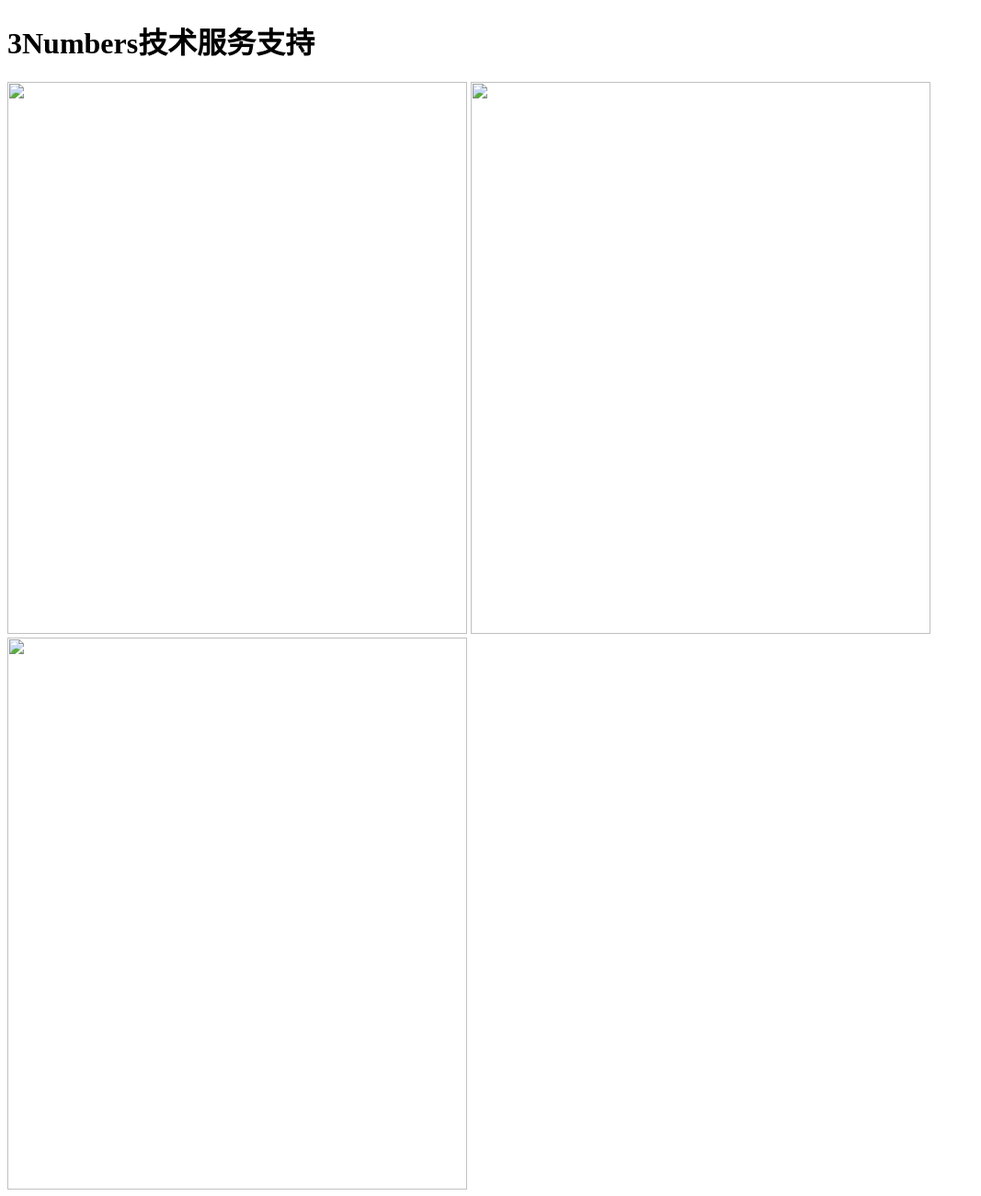
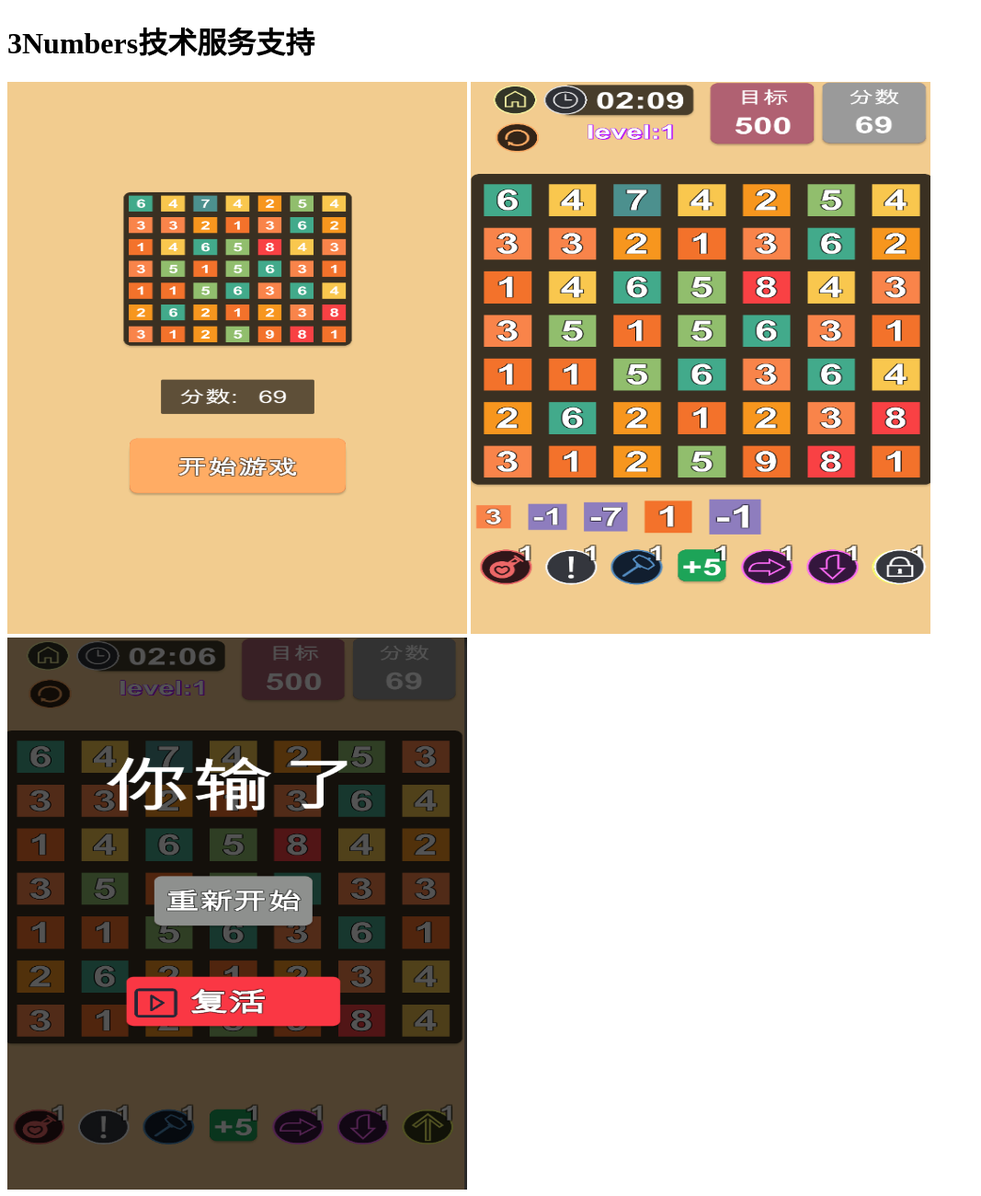
Before and after one commit to erwincat/erwincat.github.io, a plain HTML site: page 3Numbers/3Numbers.html in a window 1280 px wide. Shown: the whole page at 92% size, without its empty margins (0-1067 px from the left). Drawn offline with Linux system fonts and the light colour scheme.

Commit message:
Update 3Numbers.html

```diff
--- a/3Numbers/3Numbers.html
+++ b/3Numbers/3Numbers.html
@@ -7,8 +7,8 @@
 	</head>
 	<body>
 		<h1>3Numbers技术服务支持</h1>
-		<img src="1" width="500" height="600">
-		<img src="2" width="500" height="600">
-		<img src="3" width="500" height="600">
+		<img src="1.png" width="500" height="600">
+		<img src="2.png" width="500" height="600">
+		<img src="3.png" width="500" height="600">
 	</body>
 	</html>
```
